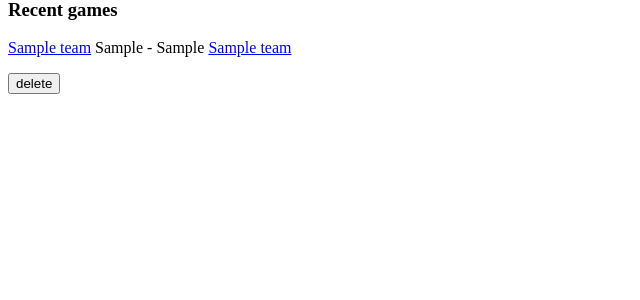
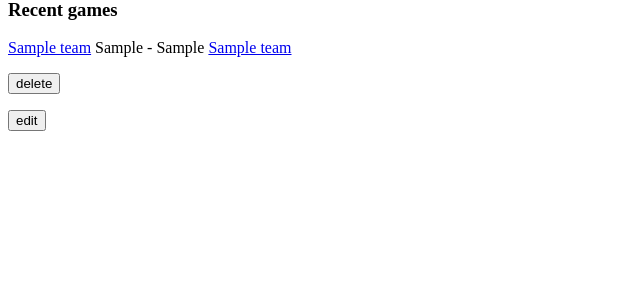
Before and after one commit to defibuildereth/w5_sports_league_project, a Flask app: page /teams/1 in a window 1280 px wide. Shown: the part 195-495 px from the top of the page, without its empty margins (0-640 px from the left). Run offline with Flask 2, Linux system fonts and the light colour scheme; a database or web service that is not in the repository returns one stand-in record (values such as "Sample title"); some libraries are stand-ins or nearby versions.

Commit message:
update route works

```diff
--- a/controllers/team_controller.py
+++ b/controllers/team_controller.py
@@ -34,3 +34,8 @@ def show_team(id):
 def delete_team(id):
     team_repository.delete(id)
     return redirect('/teams')
+
+@teams_blueprint.route("/teams/<id>/edit")
+def update_team_form(id):
+    team = team_repository.select(id)
+    return render_template("teams/update.html", team = team)
--- a/templates/teams/show.html
+++ b/templates/teams/show.html
@@ -18,5 +18,9 @@
 <input type="submit" value="delete">
 </form>
 
+<form action="/teams/{{team.id}}/edit">
+<input type="submit" value="edit">
+</form>
+
 
 {% endblock %}
--- a/templates/teams/update.html
+++ b/templates/teams/update.html
@@ -2,7 +2,7 @@
 
 {% block content %}
 
-
+<h1>This is the update page</h1>
 
 
 {% endblock %}
```
